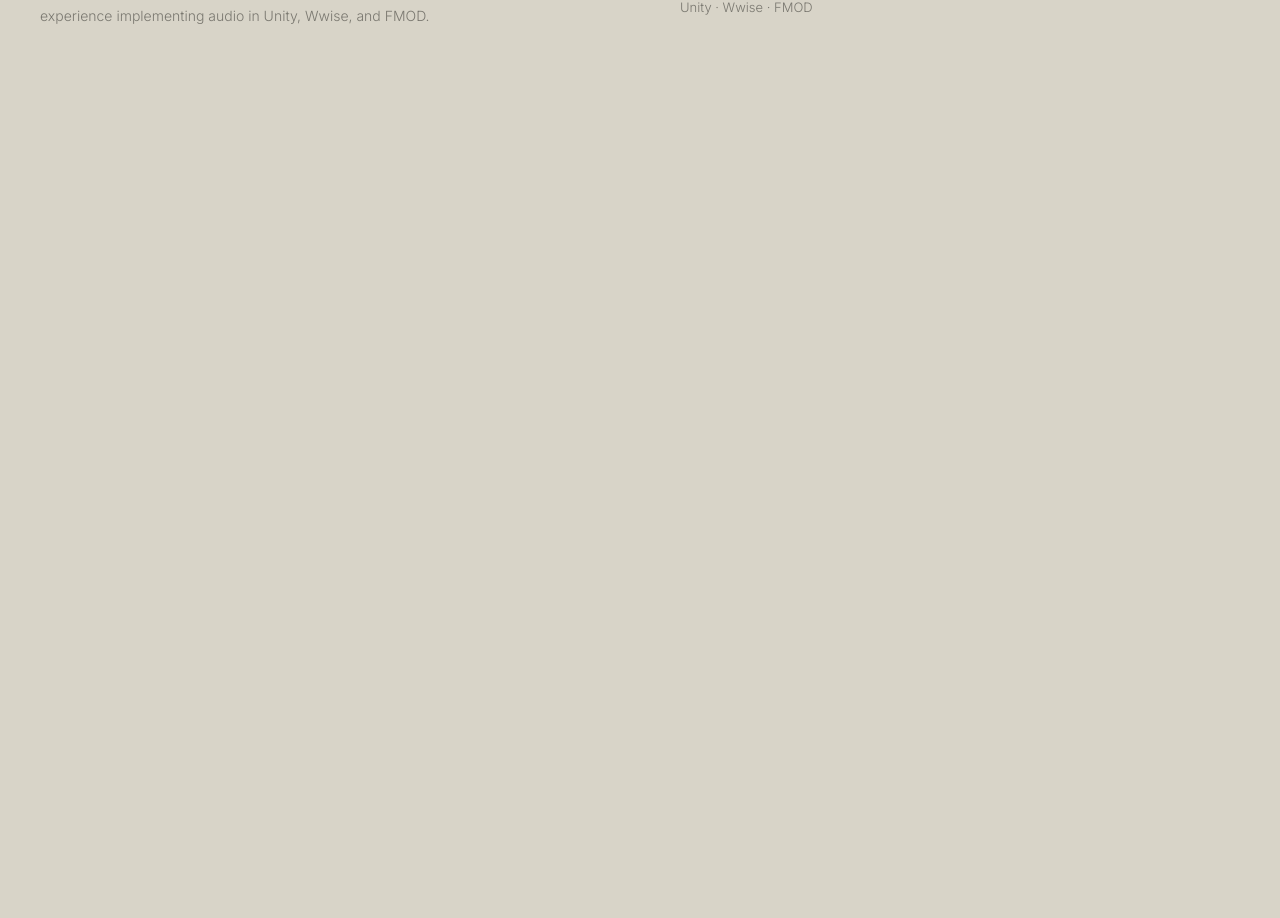
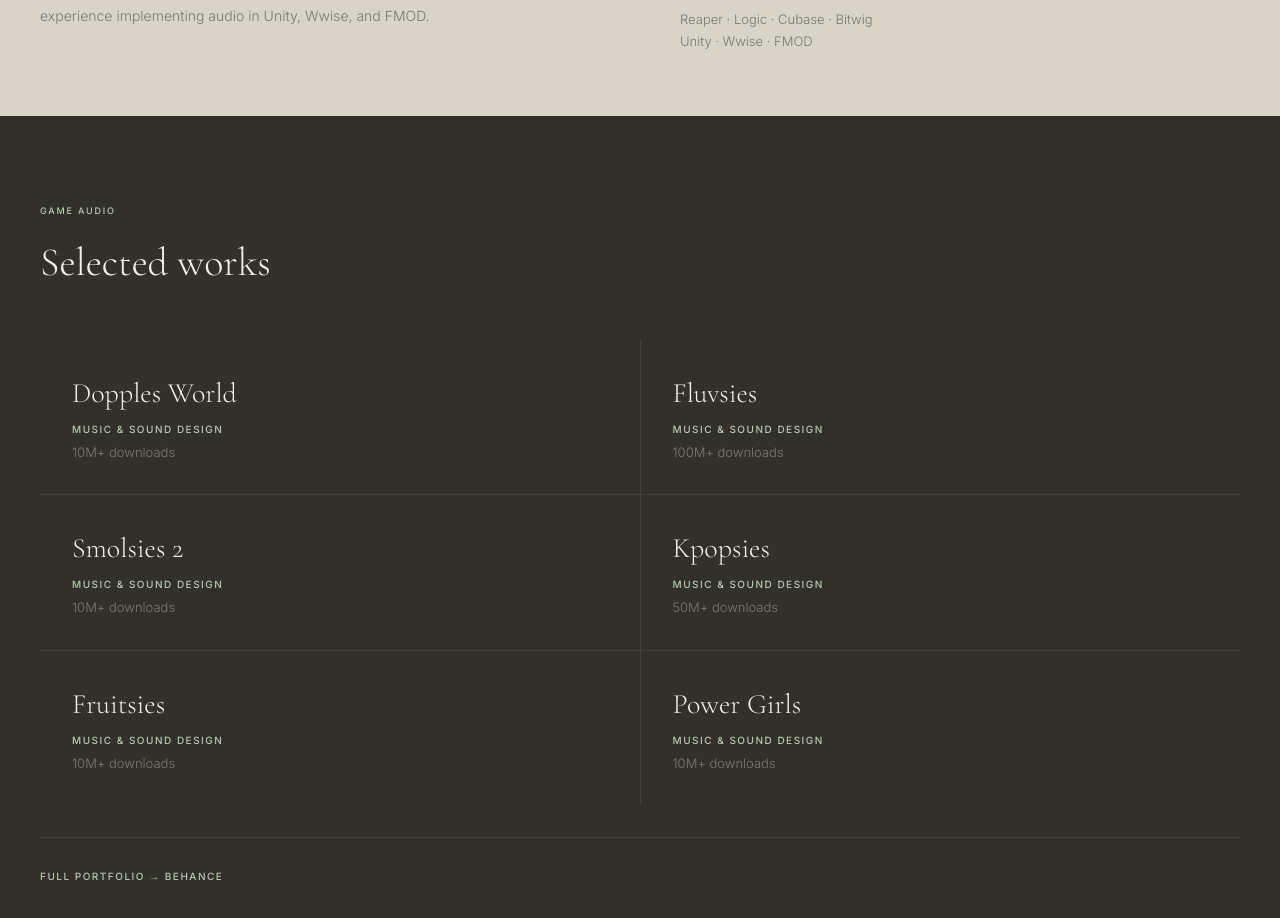
Before and after one commit to Jurgutis666/js-website, a Next.js app: page / in a window 1280 px wide. Shown: the part 948-1866 px from the top of the page. Before the commit the page ends 1040 px from the top, so only its background shows below. Built offline with nearby package versions, Linux system fonts and the light colour scheme.

Commit message:
Added selected work section with link to behance portfolio
Added selected work section with link to behance portfolio

```diff
--- a/app/components/About.tsx
+++ b/app/components/About.tsx
@@ -39,10 +39,10 @@
             maxWidth: "400px",
           }}
         >
-          I am a sound designer with a master&apos;s degree in music composition
-          and digital technologies, and five years of experience in the video
-          game industry. My work focuses on music composition, sound effects
-          design, and the use of AI-driven tools in audio production.
+          I am a sound designer/musician with a master&apos;s degree in music
+          composition and digital technologies, and five years of experience in
+          the video game industry. My work focuses on music composition, sound
+          effects design, and the use of AI-driven tools in audio production.
         </p>
         <p
           style={{
@@ -63,7 +63,7 @@
           {
             label: "Education",
             value:
-              "MA Music Composition & Digital Technologies\nLithuanian Academy of Music and Theatre",
+              "MA Music Composition & Digital Technologies\nLithuanian Academy of Music and Theatre. \n Bachelor’s Degree in Jazz Guitar \n Lithuanian Academy of Music and Theatre",
           },
           {
             label: "Experience",
--- /dev/null
+++ b/app/components/Work.tsx
@@ -0,0 +1,108 @@
+const games = [
+  { title: "Dopples World", role: "Music & Sound Design", downloads: "10M+" },
+  { title: "Fluvsies", role: "Music & Sound Design", downloads: "100M+" },
+  { title: "Smolsies 2", role: "Music & Sound Design", downloads: "10M+" },
+  { title: "Kpopsies", role: "Music & Sound Design", downloads: "50M+" },
+  { title: "Fruitsies", role: "Music & Sound Design", downloads: "10M+" },
+  { title: "Power Girls", role: "Music & Sound Design", downloads: "10M+" },
+];
+
+export default function Work() {
+  return (
+    <>
+      <section
+        style={{ background: "var(--color-dark)", padding: "80px 40px" }}
+      >
+        <span
+          style={{
+            fontSize: "9px",
+            fontWeight: 500,
+            letterSpacing: "0.2em",
+            textTransform: "uppercase",
+            color: "var(--color-green-muted)",
+          }}
+        >
+          Game Audio
+        </span>
+        <h2
+          style={{
+            fontFamily: "var(--font-cormorant)",
+            fontSize: "40px",
+            fontWeight: 300,
+            color: "#F2EFE8",
+            marginTop: "12px",
+            marginBottom: "48px",
+          }}
+        >
+          Selected works
+        </h2>
+        <div
+          className="grid grid-cols-2 gap-px"
+          style={{ background: "rgba(255,255,255,0.08)" }}
+        >
+          {games.map((game) => (
+            <div
+              key={game.title}
+              style={{ background: "var(--color-dark)", padding: "32px" }}
+            >
+              <div
+                style={{
+                  fontFamily: "var(--font-cormorant)",
+                  fontSize: "28px",
+                  fontWeight: 300,
+                  color: "#F2EFE8",
+                }}
+              >
+                {game.title}
+              </div>
+              <div
+                style={{
+                  fontSize: "10px",
+                  fontWeight: 500,
+                  letterSpacing: "0.15em",
+                  textTransform: "uppercase",
+                  color: "var(--color-green-muted)",
+                  marginTop: "8px",
+                }}
+              >
+                {game.role}
+              </div>
+              <div
+                style={{
+                  fontSize: "13px",
+                  fontWeight: 300,
+                  color: "var(--color-text-muted)",
+                  marginTop: "6px",
+                }}
+              >
+                {game.downloads} downloads
+              </div>
+            </div>
+          ))}
+        </div>
+        <div
+          style={{
+            marginTop: "32px",
+            paddingTop: "24px",
+            borderTop: "1px solid rgba(255,255,255,0.08)",
+          }}
+        >
+          <a
+            href="https://www.behance.net/jsfx"
+            target="_blank"
+            rel="noopener noreferrer"
+            style={{
+              fontSize: "10px",
+              fontWeight: 500,
+              letterSpacing: "0.15em",
+              textTransform: "uppercase",
+              color: "var(--color-green-muted)",
+            }}
+          >
+            Full portfolio → Behance
+          </a>
+        </div>
+      </section>
+    </>
+  );
+}
--- a/app/page.tsx
+++ b/app/page.tsx
@@ -2,6 +2,7 @@
 import About from "./components/About";
 import Hero from "./components/Hero";
 import Navbar from "./components/Navbar";
+import Work from "./components/Work";
 
 export default function Home() {
   return (
@@ -9,6 +10,7 @@
       <Navbar />
       <Hero />
       <About />
+      <Work />
     </main>
   );
 }
```
